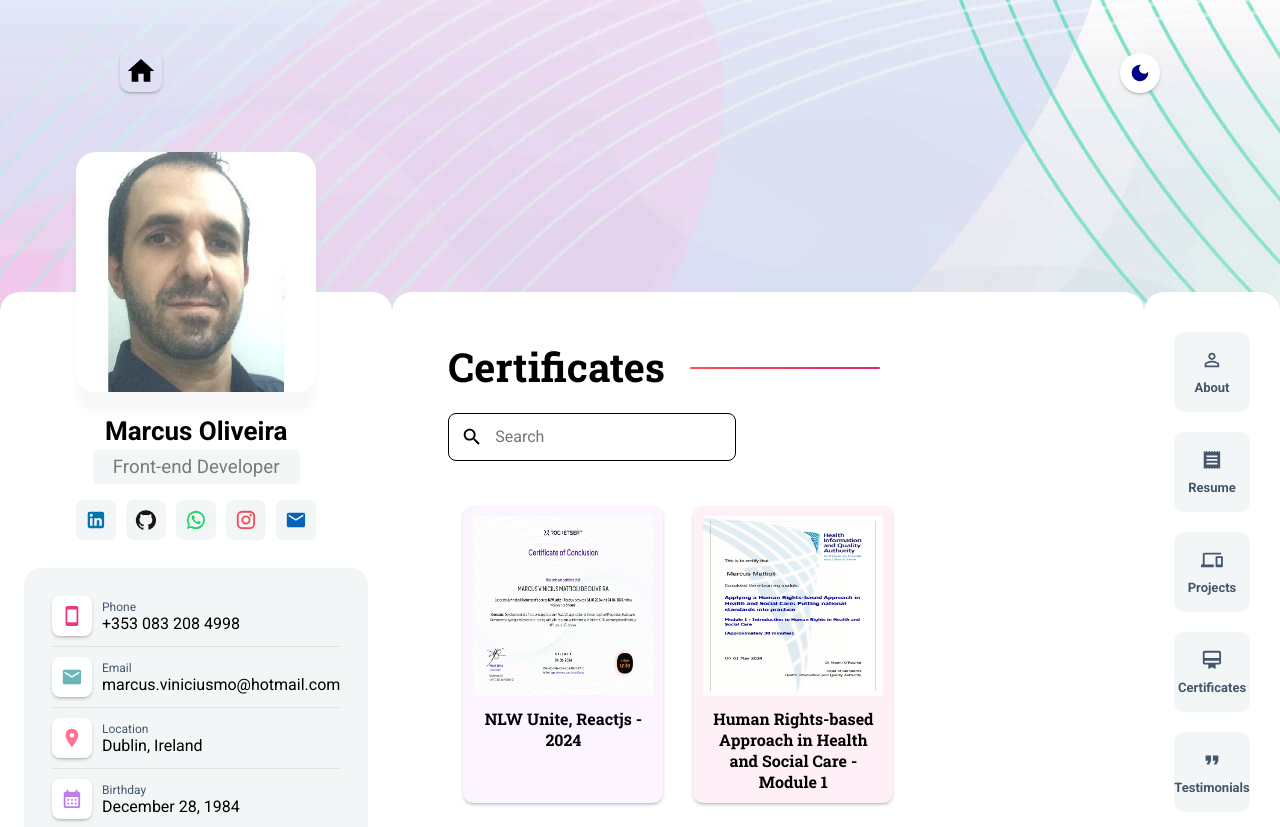
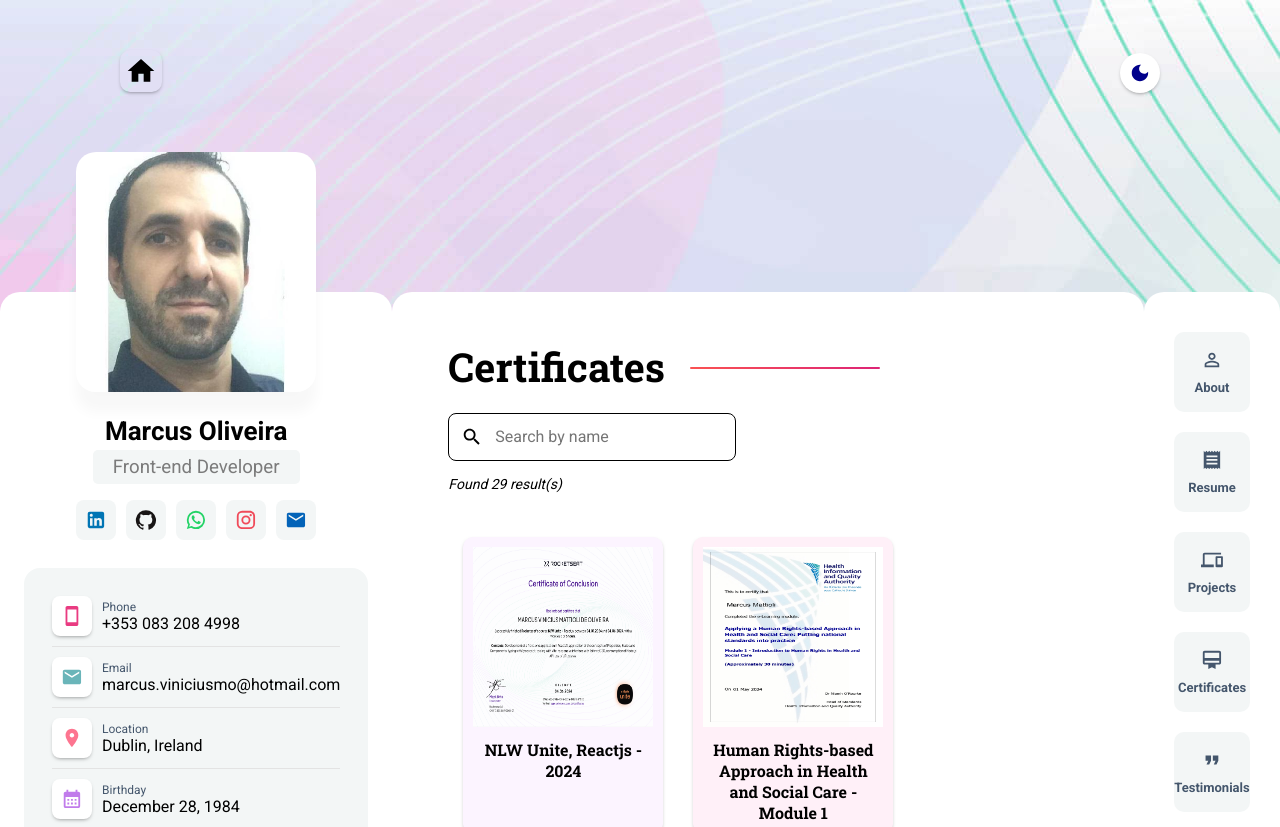
Before and after one commit to marcusviniciusmo/My_Portfolio__, a React (Vite) app in the folder frontend/: page /certificates in a window 1280 px wide. Shown: the top 827 px of the page. Built offline with nearby package versions, Linux system fonts and the light colour scheme.

Commit message:
Filter component filtering the lists

```diff
--- /dev/null
+++ b/frontend/src/@types/Filter/index.tsx
@@ -0,0 +1,4 @@
+export interface FilterProps<T extends { name: string }> {
+  list: Array<T>;
+  setListFiltered: (filteredList: T[]) => void;
+}
--- a/frontend/src/components/Filter/index.tsx
+++ b/frontend/src/components/Filter/index.tsx
@@ -1,12 +1,41 @@
+import { useEffect, useState } from 'react';
 import { Search } from '@mui/icons-material';
 
-import { FilterContainer, InputSearch } from './styles';
+import { FilterProps } from '../../@types/Filter';
 
-export function Filter() {
+import { FilterContainer, InputSearch, Results } from './styles';
+
+export function Filter<T extends { name: string }>({
+  list,
+  setListFiltered,
+}: FilterProps<T>) {
+  const [inputSearch, setInputSearch] = useState<string>('');
+  const [results, setResults] = useState<T[]>([]);
+
+  useEffect(() => {
+    const filteredList = list.filter((item) => {
+      return String(item.name)
+        .toLowerCase()
+        .includes(inputSearch.toLowerCase());
+    });
+
+    setListFiltered(filteredList);
+    setResults(filteredList);
+  }, [inputSearch, list, setListFiltered]);
+
   return (
-    <FilterContainer>
-      <Search fontSize="large" />
-      <InputSearch type="text" placeholder="Search" />
-    </FilterContainer>
+    <div>
+      <FilterContainer>
+        <Search fontSize="large" />
+        <InputSearch
+          type="text"
+          placeholder="Search by name"
+          value={inputSearch}
+          onChange={(e) => setInputSearch(e.target.value)}
+        />
+      </FilterContainer>
+
+      <Results>{`Found ${results.length} result(s)`}</Results>
+    </div>
   );
 }
--- a/frontend/src/components/Filter/styles.ts
+++ b/frontend/src/components/Filter/styles.ts
@@ -16,3 +16,10 @@ export const InputSearch = styled.input`
   flex: 1;
   outline: none;
 `;
+
+export const Results = styled.span`
+  font-size: 1.4rem;
+  font-style: italic;
+  margin-top: 1.5rem;
+  display: block;
+`;
--- a/frontend/src/views/Blogs/index.tsx
+++ b/frontend/src/views/Blogs/index.tsx
@@ -15,6 +15,7 @@ export function Blogs() {
   const [isListInHover, setIsListInHover] = useState<boolean>(false);
   const [itemInHover, setItemInHover] = useState<string | null>(null);
   const [indexMap, setIndexMap] = useState<Map<string, number>>(new Map());
+  const [blogsFiltered, setBlogsFiltered] = useState<BlogType[]>(blogsList);
 
   useEffect(() => {
     setBlogsList(BlogsList);
@@ -42,14 +43,14 @@ export function Blogs() {
     <BlogsContainer>
       <TitleContentPage title="Blogs" />
 
-      <Filter />
+      <Filter list={blogsList} setListFiltered={setBlogsFiltered} />
 
       <div
         className="blogsContainer"
         onMouseEnter={() => handleMouseEnterList(true)}
         onMouseLeave={() => handleMouseEnterList(false)}
       >
-        {blogsList.map((blog) => {
+        {blogsFiltered.map((blog) => {
           return (
             <Blog
               key={blog.id}
--- a/frontend/src/views/Certificates/index.tsx
+++ b/frontend/src/views/Certificates/index.tsx
@@ -17,6 +17,9 @@ export function Certificates() {
   const [isItemHover, setIsItemHover] = useState<boolean>(false);
   const [itemInHover, setItemInHover] = useState<string | null>(null);
   const [indexMap, setIndexMap] = useState<Map<string, number>>(new Map());
+  const [certificatesFiltered, setCertificatesFiltered] = useState<
+    CertificateType[]
+  >([]);
   const [selectedCertificate, setSelectedCertificate] =
     useState<CertificateType | null>(null);
 
@@ -50,14 +53,14 @@ export function Certificates() {
     <CertificatesContainer>
       <TitleContentPage title="Certificates" />
 
-      <Filter />
+      <Filter list={certificates} setListFiltered={setCertificatesFiltered} />
 
       <div
         className="certificateContainer"
         onMouseEnter={() => handleMouseEnterList(true)}
         onMouseLeave={() => handleMouseEnterList(false)}
       >
-        {certificates.map((certificate) => {
+        {certificatesFiltered.map((certificate) => {
           return (
             <Certificate
               key={certificate.id}
--- a/frontend/src/views/Projects/index.tsx
+++ b/frontend/src/views/Projects/index.tsx
@@ -17,6 +17,7 @@ export function Projects() {
   const [projects, setProjects] = useState<ProjectType[]>([]);
   const [isListInHover, setIsListInHover] = useState<boolean>(false);
   const [itemInHover, setItemInHover] = useState<string | null>(null);
+  const [projectsFiltered, setProjectsFiltered] = useState<ProjectType[]>([]);
   const [selectedProject, setSelectedProject] = useState<ProjectType | null>(
     null,
   );
@@ -77,7 +78,7 @@ export function Projects() {
     <Styles.ProjectsContainer>
       <TitleContentPage title="Projects" />
 
-      <Filter />
+      <Filter list={projects} setListFiltered={setProjectsFiltered} />
 
       {projects.length > 0 ? (
         <>
@@ -86,7 +87,7 @@ export function Projects() {
             onMouseEnter={() => handleMouseEnterList(true)}
             onMouseLeave={() => handleMouseEnterList(false)}
           >
-            {projects.map((project) => {
+            {projectsFiltered.map((project) => {
               return (
                 <Styles.Project
                   key={project.id}
```
